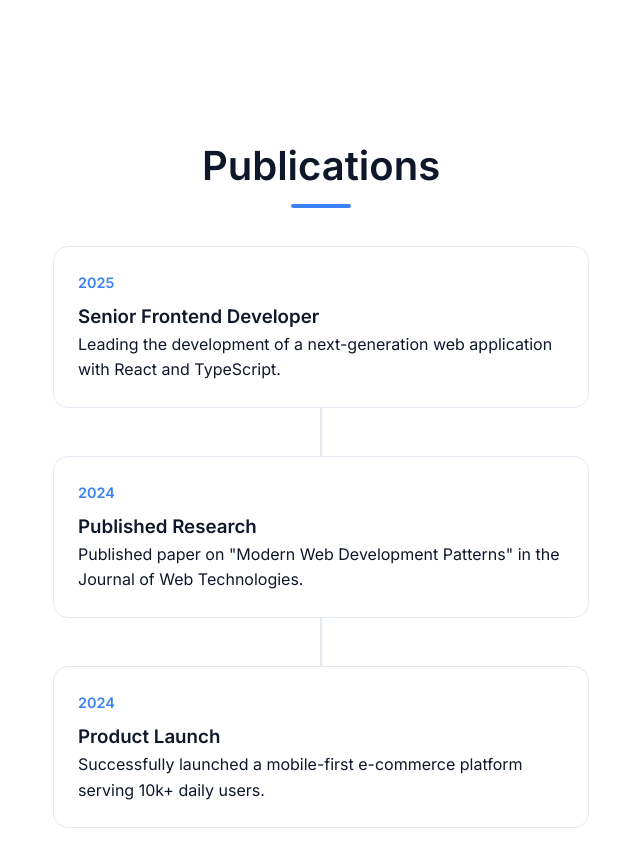
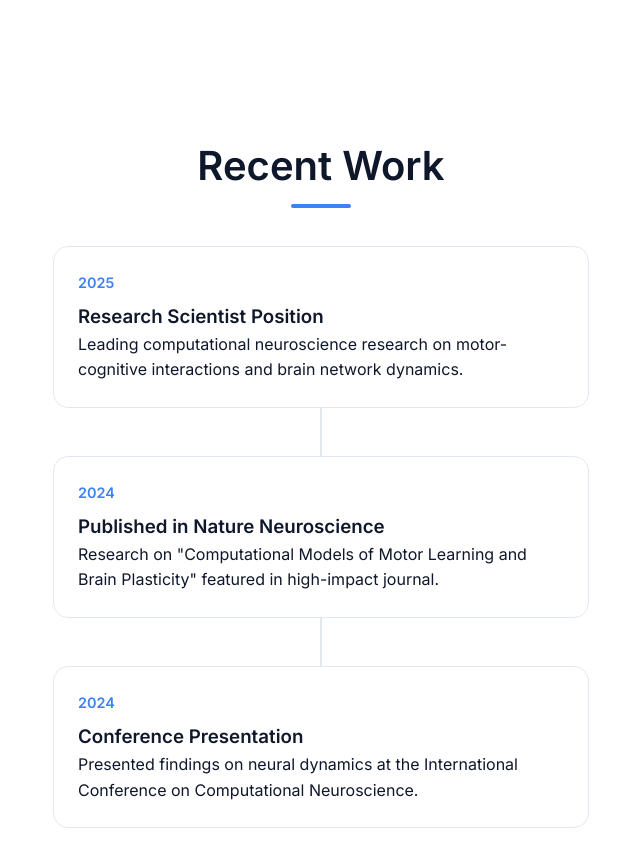
Before and after one commit to fatihonay/fatihonay.github.io, a plain HTML site: page index.html in a window 1280 px wide. Shown: the part 1460-2326 px from the top of the page, without its empty margins (319-959 px from the left). Drawn offline with Linux system fonts and the light colour scheme.

Commit message:
Update index.html

```diff
--- a/index.html
+++ b/index.html
@@ -405,30 +405,30 @@
         </div>
     </section>
 
-    <!-- Work Section -->
+   <!-- Work Section -->
     <section id="work" class="section">
         <div class="container">
-            <h2 class="section-title">Publications</h2>
+            <h2 class="section-title">Recent Work</h2>
             <div class="timeline">
                 <div class="timeline-item">
                     <div class="timeline-content">
                         <div class="timeline-date">2025</div>
-                        <h3>Senior Frontend Developer</h3>
-                        <p>Leading the development of a next-generation web application with React and TypeScript.</p>
+                        <h3>Research Scientist Position</h3>
+                        <p>Leading computational neuroscience research on motor-cognitive interactions and brain network dynamics.</p>
                     </div>
                 </div>
                 <div class="timeline-item">
                     <div class="timeline-content">
                         <div class="timeline-date">2024</div>
-                        <h3>Published Research</h3>
-                        <p>Published paper on "Modern Web Development Patterns" in the Journal of Web Technologies.</p>
+                        <h3>Published in Nature Neuroscience</h3>
+                        <p>Research on "Computational Models of Motor Learning and Brain Plasticity" featured in high-impact journal.</p>
                     </div>
                 </div>
                 <div class="timeline-item">
                     <div class="timeline-content">
                         <div class="timeline-date">2024</div>
-                        <h3>Product Launch</h3>
-                        <p>Successfully launched a mobile-first e-commerce platform serving 10k+ daily users.</p>
+                        <h3>Conference Presentation</h3>
+                        <p>Presented findings on neural dynamics at the International Conference on Computational Neuroscience.</p>
                     </div>
                 </div>
             </div>
```
